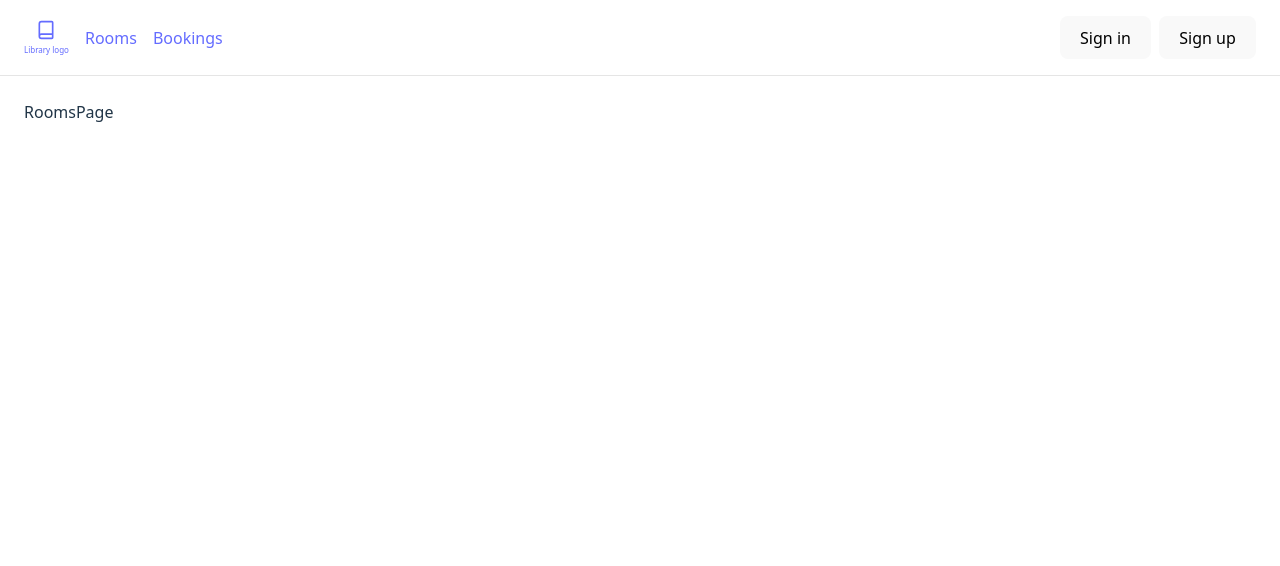
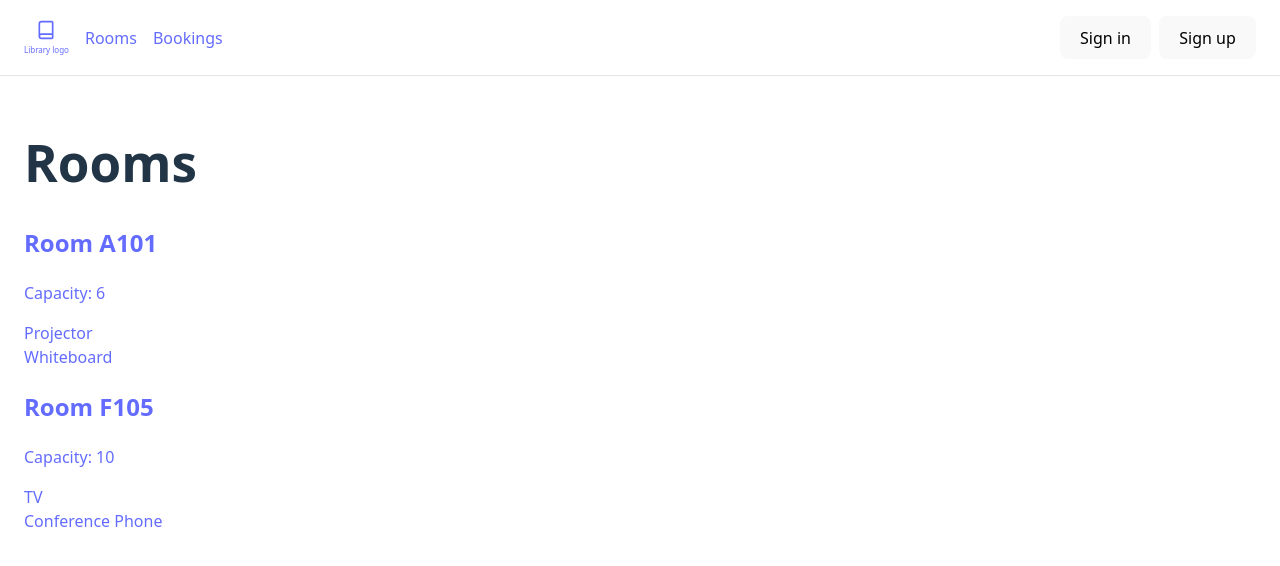
Before and after one commit to AWF-Group13/frontend, a React app: page /rooms in a window 1280 px wide. Shown: the top 566 px of the page. Built offline with nearby package versions, Linux system fonts and the light colour scheme; no server answers; the HTML template or start-up script is replaced by a standard one.

Commit message:
RoomsPage component displays room details and features, placeholder values for now

```diff
--- a/src/pages/RoomsPage.tsx
+++ b/src/pages/RoomsPage.tsx
@@ -1,7 +1,40 @@
+import { Link } from "@tanstack/react-router";
+
 type Props = {};
 
+const rooms = [
+  {
+    id: "a101",
+    name: "Room A101",
+    capacity: 6,
+    features: ["Projector", "Whiteboard"],
+  },
+  {
+    id: "f105",
+    name: "Room F105",
+    capacity: 10,
+    features: ["TV", "Conference Phone"],
+  },
+];
+
 function RoomsPage(props: Props) {
-  return <div>RoomsPage</div>;
+  return (
+    <div>
+      <h1>Rooms</h1>
+      {rooms.map((room) => (
+        <Link to={`/rooms/${room.id}`} key={room.id}>
+          <div>
+            <h2>{room.name}</h2>
+            <p>Capacity: {room.capacity}</p>
+
+            {room.features.map((feature, index) => (
+              <div key={index}>{feature}</div>
+            ))}
+          </div>
+        </Link>
+      ))}
+    </div>
+  );
 }
 
 export default RoomsPage;
```
